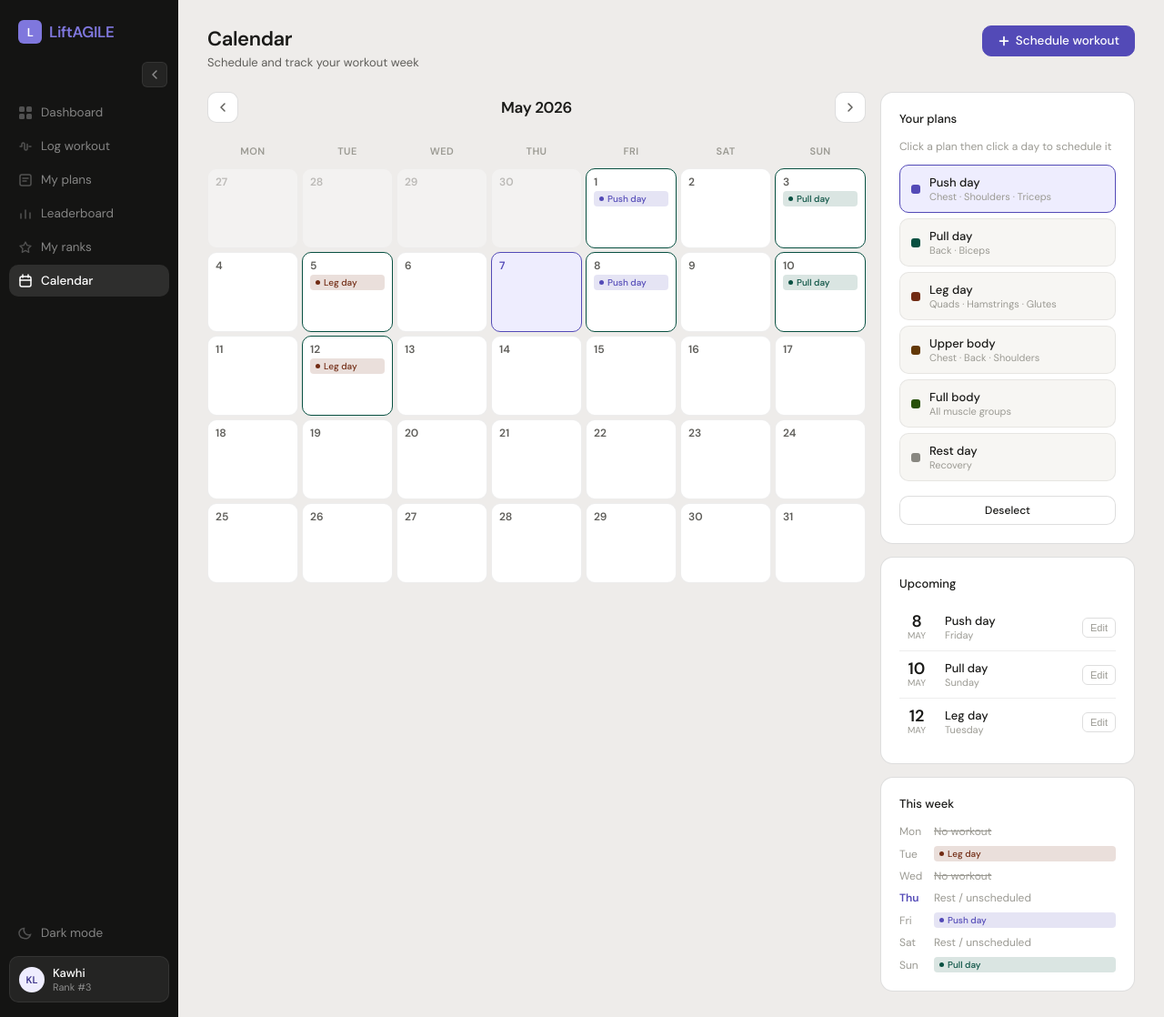
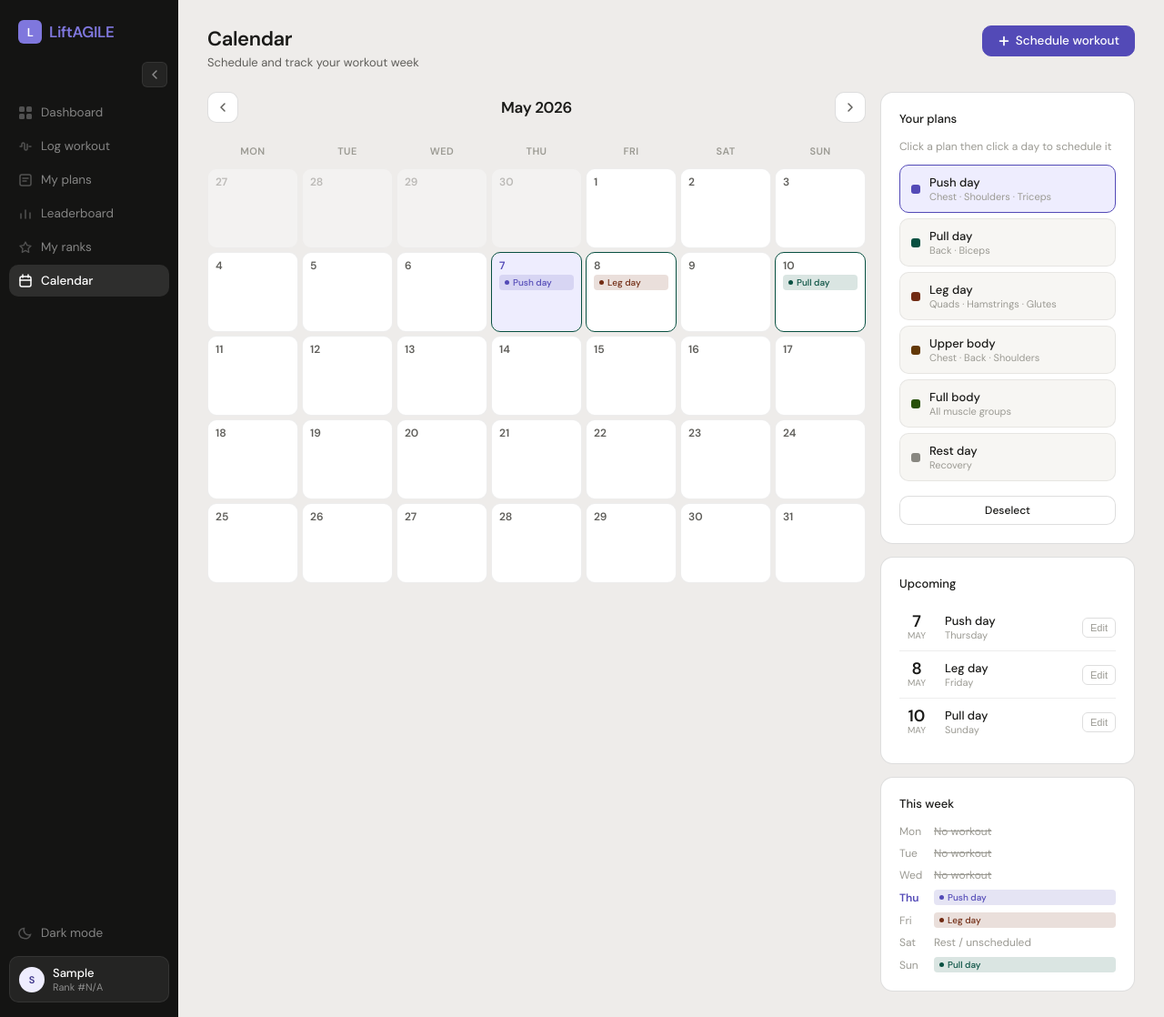
Before and after one commit to pat-caputi/agile-web-development, a Flask app: page /calendar in a window 1280 px wide. Shown: the whole page at 91% size. Run offline with Flask 3, Linux system fonts and the light colour scheme; the visitor is signed in with stand-in values (Sample User, id 1); tables that the repository leaves empty hold one stand-in row (values such as "Sample post").

Commit message:
fixed calendar changes

```diff
--- a/app.py
+++ b/app.py
@@ -333,7 +333,27 @@ def plans():
 
 @app.route('/calendar')
 def calendar():
-    return render_template('calendar.html')
+    if 'user_id' not in session:
+        return redirect('/login')
+
+    schedule_data = {
+        "2026-05-07": "push",
+        "2026-05-08": "legs",
+        "2026-05-10": "pull"
+    }
+
+    user = db.session.get(User, session['user_id'])
+
+    if user is None:
+        session.clear()
+        return redirect('/login')
+
+    return render_template(
+        'calendar.html',
+        schedule_data=schedule_data,
+        user=user,
+        rank=get_user_rank(session['user_id'])
+    )
 
 
 @app.route('/profile')
--- a/templates/calendar.html
+++ b/templates/calendar.html
@@ -279,11 +279,14 @@
       <span class="theme-toggle-text" id="themeToggleLabel">Dark mode</span>
     </button>
 
+    <!-- User profile chip -->
     <a href="{{ url_for('profile') }}" class="nav-user" data-label="Profile">
-      <div class="avatar" style="background:var(--accent-light);color:var(--accent-dark);">KL</div>
+      <div class="avatar" style="background:var(--accent-light);color:var(--accent-dark);">
+        {{ user.username[0] | upper }}
+      </div>
       <div class="nav-user-info">
-        <div class="nav-user-name">Kawhi</div>
-        <div class="nav-user-rank">Rank #3</div>
+        <div class="nav-user-name">{{ user.username.title() }}</div>
+        <div class="nav-user-rank">Rank #{{ rank if rank else 'N/A' }}</div>
       </div>
     </a>
   </nav>
@@ -455,15 +458,8 @@ const PLANS = {
 
 // ── State ──
 // schedule: { 'YYYY-MM-DD': planKey }
-const schedule = {
-  // Pre-populate with some demo data
-  [fmtDate(offsetDate(new Date(), -6))]: 'push',
-  [fmtDate(offsetDate(new Date(), -4))]: 'pull',
-  [fmtDate(offsetDate(new Date(), -2))]: 'legs',
-  [fmtDate(offsetDate(new Date(),  1))]: 'push',
-  [fmtDate(offsetDate(new Date(),  3))]: 'pull',
-  [fmtDate(offsetDate(new Date(),  5))]: 'legs',
-};
+const schedule = {{ schedule_data | tojson }};
+
 
 let viewYear  = new Date().getFullYear();
 let viewMonth = new Date().getMonth(); // 0-indexed
--- a/templates/dashboard.html
+++ b/templates/dashboard.html
@@ -121,7 +121,7 @@
 
   <div class="nav-user-info">
     <div class="nav-user-name">{{ user.username.title() }}</div>
-    <div class="nav-user-rank">Rank #{{ rank }}</div>
+    <div class="nav-user-rank">Rank #{{ rank if rank else 'N/A' }}</div>
   </div>
 </a>
 
--- a/templates/profile.html
+++ b/templates/profile.html
@@ -121,7 +121,7 @@
 
   <div class="nav-user-info">
     <div class="nav-user-name">{{ user.username.title() }}</div>
-    <div class="nav-user-rank">Rank #3</div>
+    <div class="nav-user-rank">Rank #{{ rank if rank else 'N/A' }}</div>
   </div>
 </a>
 
```
Also changed, not shown: templates/log_workout.html (+6 -3 lines), templates/plans.html (+6 -3 lines).
